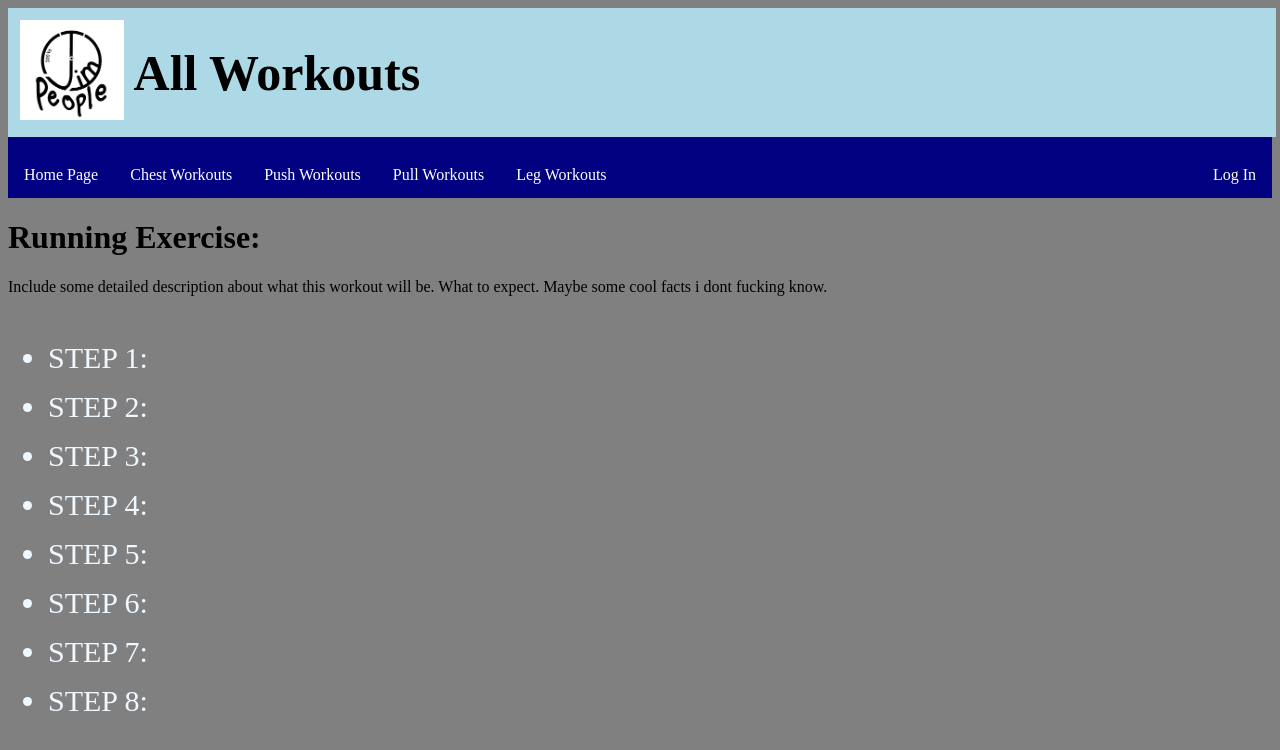
After one commit to wyatt-combs-11/Software-Engineering-Project, a PHP site: page /RunningExample.html in a window 1280 px wide. The commit adds this page. Shown: the top 750 px of the page. Run offline with PHP 8.4, Linux system fonts and the light colour scheme.

Commit message:
Adding an example page

```diff
--- a/AllWorkouts.html
+++ b/AllWorkouts.html
@@ -17,7 +17,7 @@
     </div>
 
     <div id="workoutDiv">
-        <ul>
+        <ul class="heading">
             <li><a href="JimBuddies.html">Home Page</a></li>
             <li><a href="ChestWorkouts.html">Chest Workouts</a></li>
             <li><a href="PushWorkouts.html">Push Workouts</a></li>
@@ -39,7 +39,7 @@
             </div>
         </a>
 
-        <a href="TEXT.com">
+        <a href="RunningExample.html">
             <div id="test" class="card row">
                 <img id="exercise" class="exerciseIMG" src="images/test.jpg">
                 <h3 id="h3" >Running</h3>
--- a/ChestWorkouts.html
+++ b/ChestWorkouts.html
@@ -15,7 +15,7 @@
     </div>
 
     <div id="workoutDiv">
-        <ul>
+        <ul class="heading">
             <li><a href="JimBuddies.html">Home Page</a></li>
             <li><a href="AllWorkouts.html">All Workouts</a></li>
             <li><a href="PushWorkouts.html">Push Workouts</a></li>
--- a/JimBuddies.html
+++ b/JimBuddies.html
@@ -15,7 +15,7 @@
     </div>
 
     <div id="workoutDiv">
-        <ul>
+        <ul class="heading">
             <li><a href="AllWorkouts.html">All Workouts</a></li>
             <li><a href="ChestWorkouts.html">Chest Workouts</a></li>
             <li><a href="PushWorkouts.html">Push Workouts</a></li>
--- a/LegWorkouts.html
+++ b/LegWorkouts.html
@@ -15,7 +15,7 @@
     </div>
 
     <div id="workoutDiv">
-        <ul>
+        <ul class="heading">
             <li><a href="JimBuddies.html">Home Page</a></li>
             <li><a href="AllWorkouts.html">All Workouts</a></li>
             <li><a href="ChestWorkouts.html">Chest Workouts</a></li>
--- a/PullWorkouts.html
+++ b/PullWorkouts.html
@@ -15,7 +15,7 @@
     </div>
 
     <div id="workoutDiv">
-        <ul>
+        <ul class="heading">
             <li><a href="JimBuddies.html">Home Page</a></li>
             <li><a href="AllWorkouts.html">All Workouts</a></li>
             <li><a href="ChestWorkouts.html">Chest Workouts</a></li>
--- a/PushWorkouts.html
+++ b/PushWorkouts.html
@@ -15,7 +15,7 @@
     </div>
 
     <div id="workoutDiv">
-        <ul>
+        <ul class="heading">
             <li><a href="JimBuddies.html">Home Page</a></li>
             <li><a href="AllWorkouts.html">All Workouts</a></li>
             <li><a href="ChestWorkouts.html">Chest Workouts</a></li>
--- /dev/null
+++ b/RunningExample.html
@@ -0,0 +1,56 @@
+<!DOCTYPE html>
+<html lang="en">
+
+<head>
+        <title> All Workouts </title>
+        <script src="jquery/jquery.js"></script>
+        <script src="AllWorkouts.js"></script>
+        <link rel="stylesheet" href="baseWebsite.css">
+        <link rel="stylesheet" href="exercise.css">
+        <meta charset="UTF-8">
+</head>
+
+
+<body>
+    <div id="heading">
+        <div id="titleDiv">
+            <img id = "logo" src="images/Logo.PNG" alt="Jim People Logo">
+            <h1 class="mainTitle"> All Workouts</h1>
+        </div>
+
+        <div id="workoutDiv">
+            <ul class="heading">
+                <li><a href="JimBuddies.html">Home Page</a></li>
+                <li><a href="ChestWorkouts.html">Chest Workouts</a></li>
+                <li><a href="PushWorkouts.html">Push Workouts</a></li>
+                <li><a href="PullWorkouts.html">Pull Workouts</a></li>
+                <li><a href="LegWorkouts.html">Leg Workouts</a></li>
+                <li style=float:right><a href="TESTLINK.com">Log In</a></li>
+            </ul>
+        </div>
+    </div>
+
+    <div>
+        <h1>Running Exercise:</h1>
+        <p>
+            Include some detailed description about what this workout will be. What to expect. Maybe some cool facts i dont fucking know.
+        </p>
+    </div>
+
+
+    <div id="steps">
+        <ul class="steps">
+            <li>STEP 1:</li>
+            <li>STEP 2:</li>
+            <li>STEP 3:</li>
+            <li>STEP 4:</li>
+            <li>STEP 5:</li>
+            <li>STEP 6:</li>
+            <li>STEP 7:</li>
+            <li>STEP 8:</li>
+
+        </ul>
+    </div>
+
+
+</body>
--- a/baseWebsite.css
+++ b/baseWebsite.css
@@ -18,7 +18,7 @@ html {
     display: inline;
 }
 
-ul {
+.heading {
     list-style-type: none;
     margin: 0;
     padding: 0;
--- /dev/null
+++ b/exercise.css
@@ -0,0 +1,19 @@
+
+
+#steps {
+    width: 200px;
+    height: auto;
+}
+
+
+li {
+    margin-top: 15px;
+}
+
+
+/* APPLY TO UL ELEMENTS */
+.steps {
+    color: aliceblue;
+    font-size: 30px;
+
+}
```
